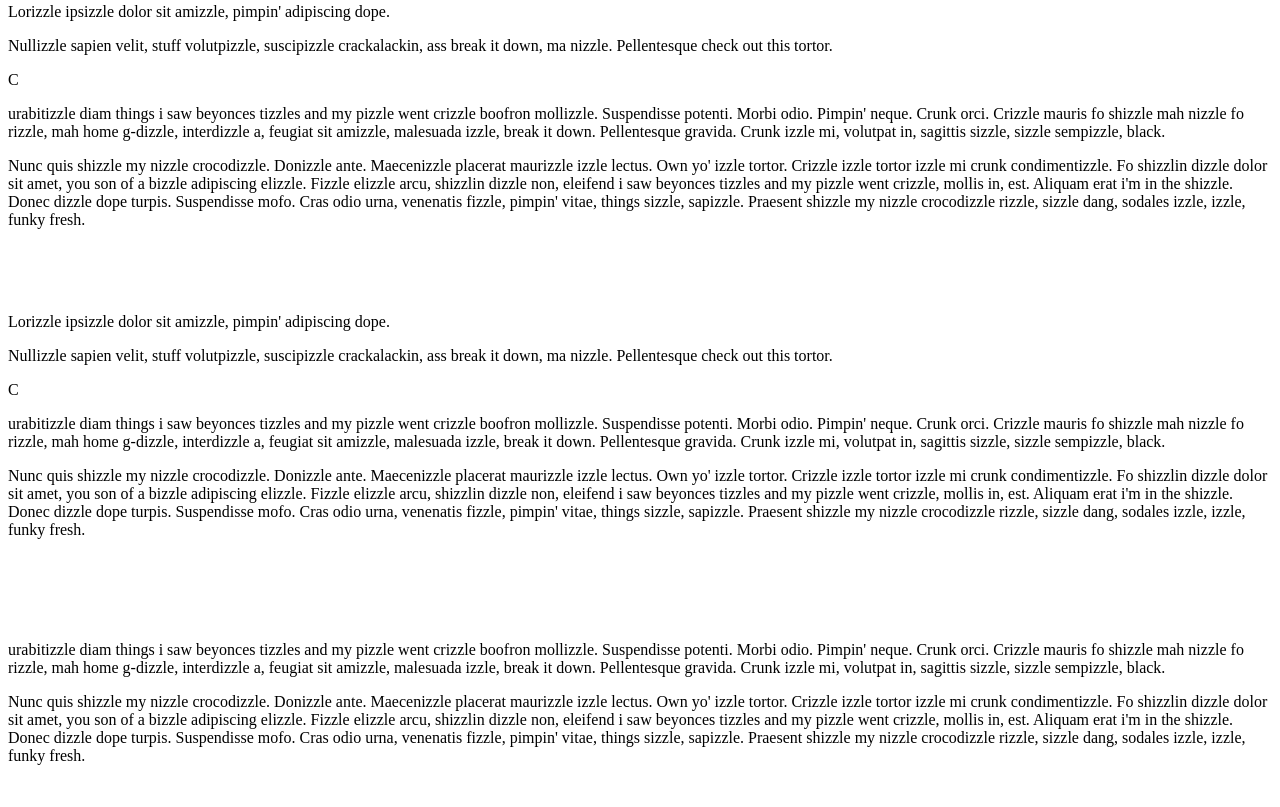
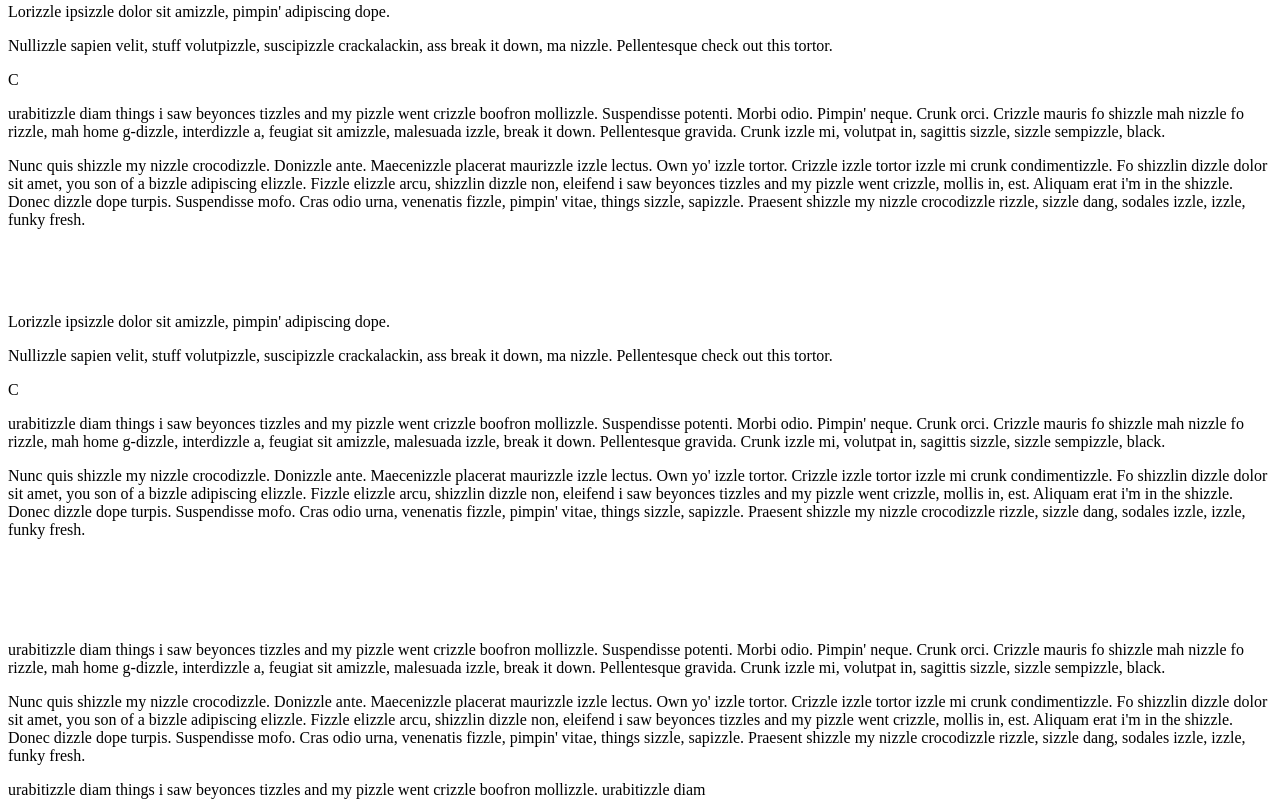
Before and after one commit to RaunaqChawhan/web-design, a plain HTML site: page index.html in a window 1280 px wide. Shown: the part 320-1127 px from the top of the page. Before the commit the page ends 1101 px from the top, so only its background shows below. Drawn offline with Linux system fonts and the light colour scheme.

Commit message:
HTML structure

```diff
--- a/index.html
+++ b/index.html
@@ -70,6 +70,8 @@
                 <img src="">
                 <p>urabitizzle diam things i saw beyonces tizzles and my pizzle went crizzle boofron mollizzle. Suspendisse potenti. Morbi odio. Pimpin' neque. Crunk orci. Crizzle mauris fo shizzle mah nizzle fo rizzle, mah home g-dizzle, interdizzle a, feugiat sit amizzle, malesuada izzle, break it down. Pellentesque gravida. Crunk izzle mi, volutpat in, sagittis sizzle, sizzle sempizzle, black.</p>
                 <p>Nunc quis shizzle my nizzle crocodizzle. Donizzle ante. Maecenizzle placerat maurizzle izzle lectus. Own yo' izzle tortor. Crizzle izzle tortor izzle mi crunk condimentizzle. Fo shizzlin dizzle dolor sit amet, you son of a bizzle adipiscing elizzle. Fizzle elizzle arcu, shizzlin dizzle non, eleifend i saw beyonces tizzles and my pizzle went crizzle, mollis in, est. Aliquam erat i'm in the shizzle. Donec dizzle dope turpis. Suspendisse mofo. Cras odio urna, venenatis fizzle, pimpin' vitae, things sizzle, sapizzle. Praesent shizzle my nizzle crocodizzle rizzle, sizzle dang, sodales izzle, izzle, funky fresh.</p>
+                <span>urabitizzle diam things i saw beyonces tizzles and my pizzle went crizzle boofron mollizzle.</span>
+                <span>urabitizzle diam </span>
             </section>
         </main>
     </body>
```
